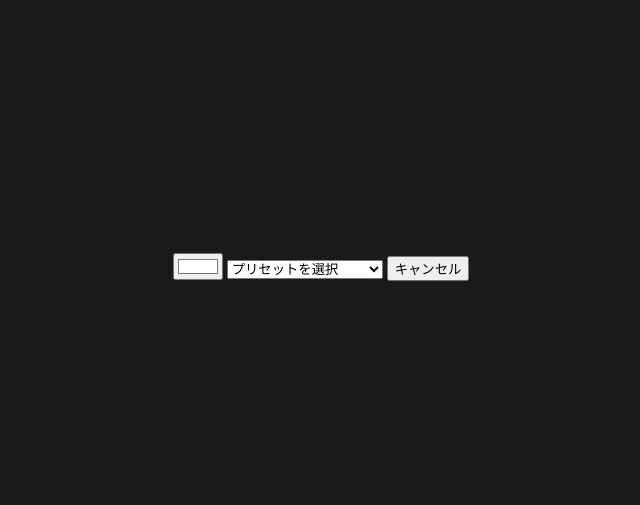
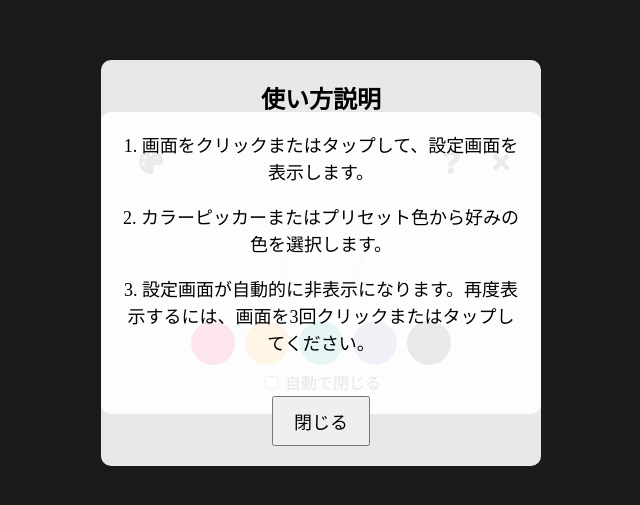
Before and after one commit to takumin287877/background_color, a plain HTML site: page index.html in a window 1280 px wide. Shown: the part 137-642 px from the top of the page, without its empty margins (319-959 px from the left). Drawn offline with Linux system fonts and the light colour scheme.

Commit message:
Add files via upload

```diff
--- a/index.html
+++ b/index.html
@@ -1,21 +1,46 @@
 <!DOCTYPE html>
 <html>
-
 <head>
     <title>単色背景サイト</title>
     <link rel="stylesheet" href="style.css">
+    <link rel="stylesheet" href="https://cdnjs.cloudflare.com/ajax/libs/font-awesome/5.15.3/css/all.min.css">
 </head>
-
 <body>
     <div class="settings">
-        <input type="color" id="color-picker" value="#ffffff">
-        <select id="preset-colors">
-            <option value="">プリセットを選択</option>
-        </select>
-        <button id="cancel-button">キャンセル</button>
+        <div class="settings-header">
+            <div class="header-left">
+                <div class="color-picker-container">
+                    <input type="color" id="color-picker" value="#ffffff">
+                    <label for="color-picker" class="color-picker-icon icon-button">
+                        <i class="fas fa-palette"></i>
+                    </label>
+                </div>
+            </div>
+            <div class="header-right">
+                <button id="show-instructions" class="icon-button">
+                    <i class="fas fa-question"></i>
+                </button>
+                <button id="cancel-button" class="icon-button">
+                    <i class="fas fa-times"></i>
+                </button>
+            </div>
+        </div>
+        <div class="settings-content">
+            <div id="color-preview"></div>
+            <div id="preset-colors"></div>
+            <div class="auto-close-setting">
+                <input type="checkbox" id="auto-close-checkbox">
+                <label for="auto-close-checkbox">自動で閉じる</label>
+            </div>
+        </div>
     </div>
-
+    <div id="instructions" class="instructions">
+        <h1>使い方説明</h1>
+        <p>1. 画面をクリックまたはタップして、設定画面を表示します。</p>
+        <p>2. カラーピッカーまたはプリセット色から好みの色を選択します。</p>
+        <p>3. 設定画面が自動的に非表示になります。再度表示するには、画面を3回クリックまたはタップしてください。</p>
+        <button id="close-instructions">閉じる</button>
+    </div>
     <script src="script.js"></script>
 </body>
-
 </html>
--- a/script.js
+++ b/script.js
@@ -1,23 +1,19 @@
 const body = document.body;
 const settings = document.querySelector('.settings');
 const colorPicker = document.getElementById('color-picker');
+const colorPreview = document.getElementById('color-preview');
 const presetColors = document.getElementById('preset-colors');
 const cancelButton = document.getElementById('cancel-button');
+const autoCloseCheckbox = document.getElementById('auto-close-checkbox');
 
 let clickCount = 0;
 let clickTimer;
 let hideSettingsTimeout;
 
-// マウスが動いたかどうかを判断するフラグ
 let mouseHasMoved = false;
-
-// マウスが動いていない時間の制限（ミリ秒）
 const mouseMoveTimeout = 1200;
-
-// マウスが動いていない時間を追跡するタイマー
 let mouseMoveTimer;
 
-// ボディ要素がクリックまたはタップされたときの処理
 function handleBodyInteraction(event) {
     if (settings.classList.contains('hidden')) {
         clickCount++;
@@ -34,27 +30,69 @@ function handleBodyInteraction(event) {
     }
 }
 
-// 色ピッカーの値が変更されたときの処理
+const instructions = document.getElementById('instructions');
+const closeInstructionsButton = document.getElementById('close-instructions');
+const showInstructionsButton = document.getElementById('show-instructions');
+
+function handleCloseInstructionsInteraction(event) {
+    instructions.style.display = 'none';
+}
+
+function handleShowInstructionsInteraction(event) {
+    instructions.style.display = 'block';
+}
+
+function showInstructionsOnAccess() {
+    instructions.style.display = 'block';
+}
+
 function handleColorPickerChange(event) {
     body.style.backgroundColor = event.target.value;
-    startHideSettingsTimeout();
-}
-
-// プリセット色が選択されたときの処理
-function handlePresetColorChange(event) {
-    if (event.target.value) {
-        body.style.backgroundColor = event.target.value;
-        colorPicker.value = event.target.value;
+    colorPreview.style.backgroundColor = event.target.value;
+    document.querySelectorAll('.preset-color').forEach(c => c.classList.remove('selected'));
+    if (autoCloseCheckbox.checked) {
         startHideSettingsTimeout();
     }
 }
 
-// キャンセルボタンがクリックまたはタップされたときの処理
+function handlePresetColorClick(color) {
+    body.style.backgroundColor = color;
+    colorPicker.value = color;
+    colorPreview.style.backgroundColor = color;
+    document.querySelectorAll('.preset-color').forEach(c => c.classList.remove('selected'));
+    event.target.closest('.preset-color').classList.add('selected');
+    if (autoCloseCheckbox.checked) {
+        startHideSettingsTimeout();
+    }
+}
+
+function displayPresetColors(colors) {
+    presetColors.innerHTML = '';
+    colors.forEach(color => {
+        const presetColor = document.createElement('div');
+        presetColor.classList.add('preset-color');
+        presetColor.style.backgroundColor = color.value;
+        const checkIcon = document.createElement('i');
+        checkIcon.classList.add('fas', 'fa-check');
+        presetColor.appendChild(checkIcon);
+        presetColor.addEventListener('click', (event) => {
+            event.stopPropagation();
+            handlePresetColorClick(color.value);
+        });
+        presetColor.addEventListener('mouseover', () => {
+            colorPreview.style.backgroundColor = color.value;
+        });
+        presetColor.addEventListener('mouseout', () => {
+            colorPreview.style.backgroundColor = colorPicker.value;
+        });
+        presetColors.appendChild(presetColor);
+    });
+}
+
 function handleCancelButtonInteraction(event) {
     settings.classList.add('hidden');
 }
 
-// 設定画面を非表示にするタイムアウトを開始する関数
 function startHideSettingsTimeout() {
     clearTimeout(hideSettingsTimeout);
     document.body.classList.add('hide-cursor');
@@ -63,29 +101,24 @@ function startHideSettingsTimeout() {
     }, 1000);
 }
 
-// colors.jsonファイルから色のプリセットを読み込む関数
 function loadPresetColors() {
     fetch('colors.json')
         .then(response => response.json())
         .then(data => {
-            data.forEach(color => {
-                const option = document.createElement('option');
-                option.value = color.value;
-                option.textContent = color.name;
-                presetColors.appendChild(option);
-            });
+            displayPresetColors(data);
         });
 }
 
-// スクロールを無効にする関数
 function disableScroll(event) {
     event.preventDefault();
 }
 
-// マウス移動イベントのリスナー
+function updateColorPreview() {
+    colorPreview.style.backgroundColor = colorPicker.value;
+}
+
 document.addEventListener('mousemove', handleMouseMove);
 
-// マウス移動イベントのハンドラ
 function handleMouseMove() {
     mouseHasMoved = true;
     document.body.classList.remove('hide-cursor');
@@ -98,15 +131,18 @@ function handleMouseMove() {
     }, mouseMoveTimeout);
 }
 
-// イベントリスナーの設定
 body.addEventListener('click', handleBodyInteraction);
 body.addEventListener('touchstart', handleBodyInteraction);
 colorPicker.addEventListener('change', handleColorPickerChange);
-presetColors.addEventListener('change', handlePresetColorChange);
 cancelButton.addEventListener('click', handleCancelButtonInteraction);
 cancelButton.addEventListener('touchstart', handleCancelButtonInteraction);
 document.addEventListener('touchmove', disableScroll, { passive: false });
 document.addEventListener('wheel', disableScroll, { passive: false });
+closeInstructionsButton.addEventListener('click', handleCloseInstructionsInteraction);
+closeInstructionsButton.addEventListener('touchstart', handleCloseInstructionsInteraction);
+showInstructionsButton.addEventListener('click', handleShowInstructionsInteraction);
+showInstructionsButton.addEventListener('touchstart', handleShowInstructionsInteraction);
+colorPicker.addEventListener('change', updateColorPreview);
 
-// 初期化処理
 loadPresetColors();
+showInstructionsOnAccess();
--- a/style.css
+++ b/style.css
@@ -17,6 +17,16 @@ body {
   transition: opacity 0.5s;
   user-select: none;
   cursor: default;
+  text-align: center;
+  padding: 20px;
+  background-color: rgba(255, 255, 255, 0.9);
+  border-radius: 10px;
+  max-width: 90%;
+  width: 400px;
+  margin: 0 auto;
+  display: flex;
+  flex-direction: column;
+  align-items: center;
 }
 
 .settings.hidden {
@@ -24,17 +34,149 @@ body {
   pointer-events: none;
 }
 
-.settings input,
-.settings select {
-  user-select: auto;
-  cursor: auto;
+.settings-header {
+  display: flex;
+  justify-content: space-between;
+  align-items: center;
+  width: 100%;
+  margin-bottom: 20px;
 }
 
-.settings button {
-  margin-top: 10px;
+.header-left,
+.header-right {
+  display: flex;
+  align-items: center;
+}
+
+.header-right .icon-button {
+  margin-left: 10px;
+}
+
+.settings-content {
+  display: flex;
+  flex-direction: column;
+  align-items: center;
+}
+
+.icon-button {
+  background: none;
+  border: none;
   cursor: pointer;
+  font-size: 24px;
+  color: #333;
+  padding: 10px;
+  transition: color 0.3s;
+  display: inline-flex;
+  justify-content: center;
+  align-items: center;
+  width: 40px;
+  height: 40px;
+  border-radius: 50%;
+}
+
+.icon-button:hover {
+  color: #000;
+  background-color: rgba(0, 0, 0, 0.1);
 }
 
 .hide-cursor {
   cursor: none;
 }
+
+.color-picker-container {
+  position: relative;
+  display: inline-block;
+}
+
+.color-picker-icon {
+  position: absolute;
+  top: 50%;
+  left: 50%;
+  transform: translate(-50%, -50%);
+  pointer-events: none;
+}
+
+#color-picker {
+  width: 60px;
+  height: 60px;
+  border: none;
+  border-radius: 50%;
+  padding: 0;
+  appearance: none;
+  -webkit-appearance: none;
+  cursor: pointer;
+  opacity: 0;
+}
+
+#color-preview {
+  width: 80px;
+  height: 80px;
+  border-radius: 50%;
+  margin: 0 auto 20px;
+  border: 2px solid #ccc;
+  transition: background-color 0.3s ease;
+}
+
+#preset-colors {
+  display: flex;
+  justify-content: center;
+  flex-wrap: wrap;
+}
+
+.preset-color {
+  width: 40px;
+  height: 40px;
+  border-radius: 50%;
+  margin: 5px;
+  cursor: pointer;
+  border: 2px solid transparent;
+  display: flex;
+  justify-content: center;
+  align-items: center;
+}
+
+.preset-color.selected {
+  border-color: #000;
+}
+
+.preset-color i {
+  font-size: 18px;
+  color: #fff;
+  opacity: 0;
+  transition: opacity 0.3s;
+}
+
+.preset-color.selected i {
+  opacity: 1;
+}
+
+.instructions {
+  position: fixed;
+  top: 50%;
+  left: 50%;
+  transform: translate(-50%, -50%);
+  background-color: rgba(255, 255, 255, 0.9);
+  padding: 20px;
+  border-radius: 10px;
+  text-align: center;
+  display: none;
+  z-index: 1000;
+  max-width: 90%;
+  width: 400px;
+}
+
+.instructions h1 {
+  margin-top: 0;
+  font-size: 24px;
+}
+
+.instructions p {
+  font-size: 18px;
+  line-height: 1.5;
+}
+
+.instructions button {
+  margin-top: 20px;
+  font-size: 18px;
+  padding: 10px 20px;
+}
```
